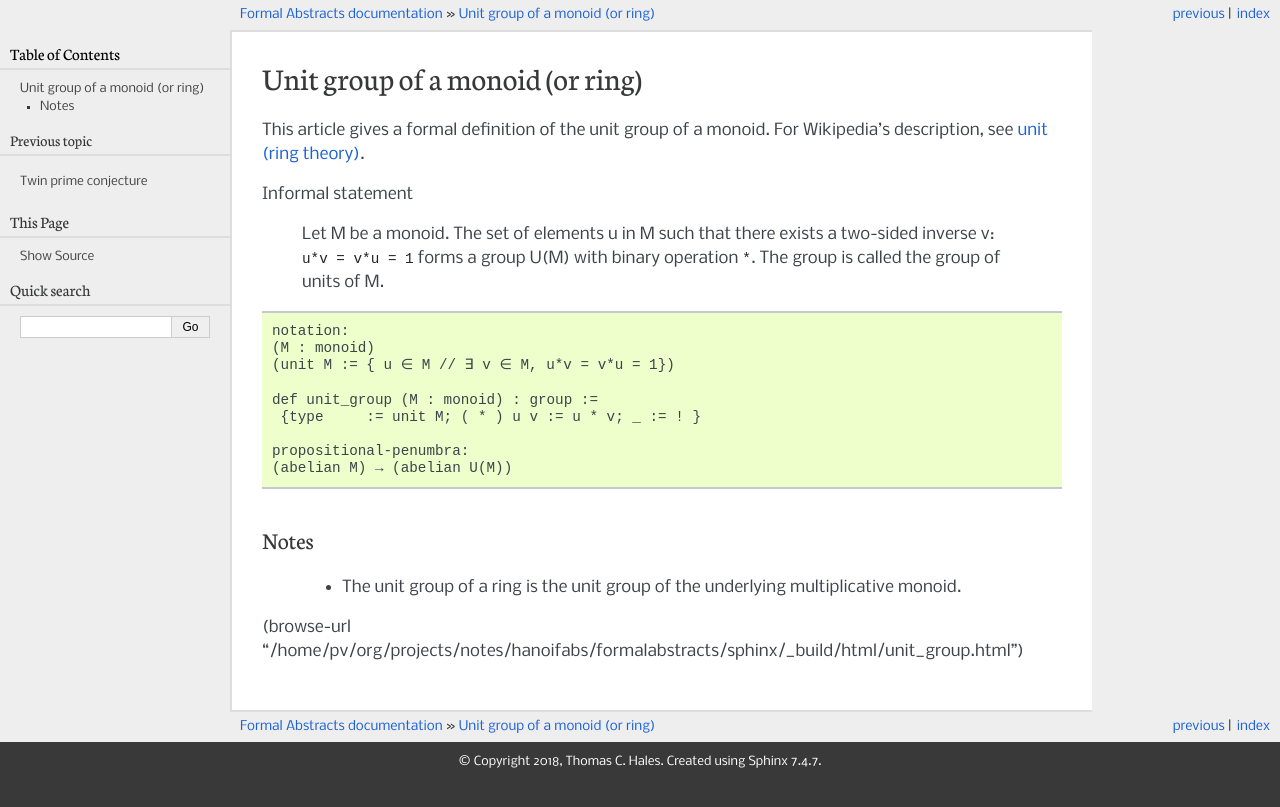
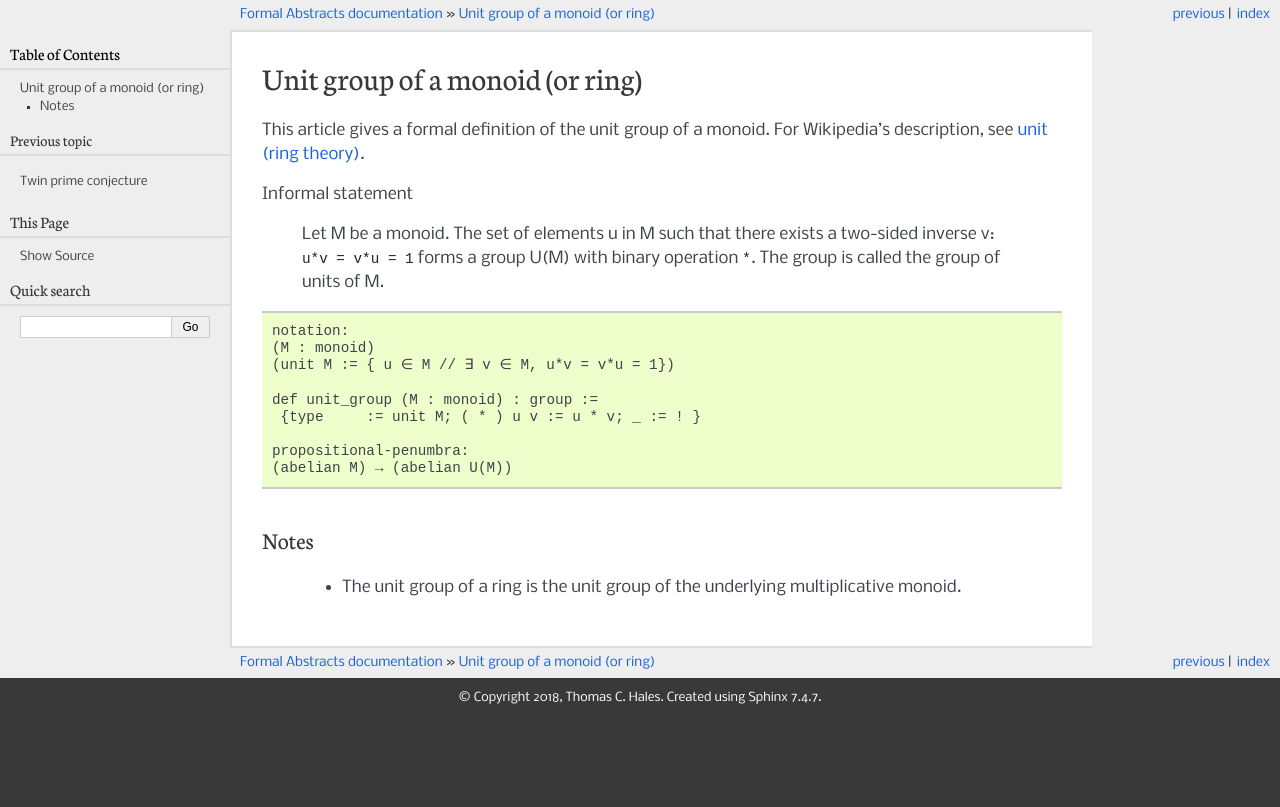
Before and after one commit to formalabstracts/formalabstracts, a Sphinx documentation site: the page built from sphinx/unit_group.rst, in a window 1280 px wide. Shown: the top 807 px of the page. Built offline with Sphinx 7.4.7, drawn with Linux system fonts in a browser that asks for light colours.

Commit message:
Removed rogue ELisp code

```diff
--- a/sphinx/unit_group.rst
+++ b/sphinx/unit_group.rst
@@ -27,5 +27,3 @@
 =====
 
   * The unit group of a ring is the unit group of the underlying multiplicative monoid.
-
-(browse-url "/home/pv/org/projects/notes/hanoifabs/formalabstracts/sphinx/_build/html/unit_group.html")
```
